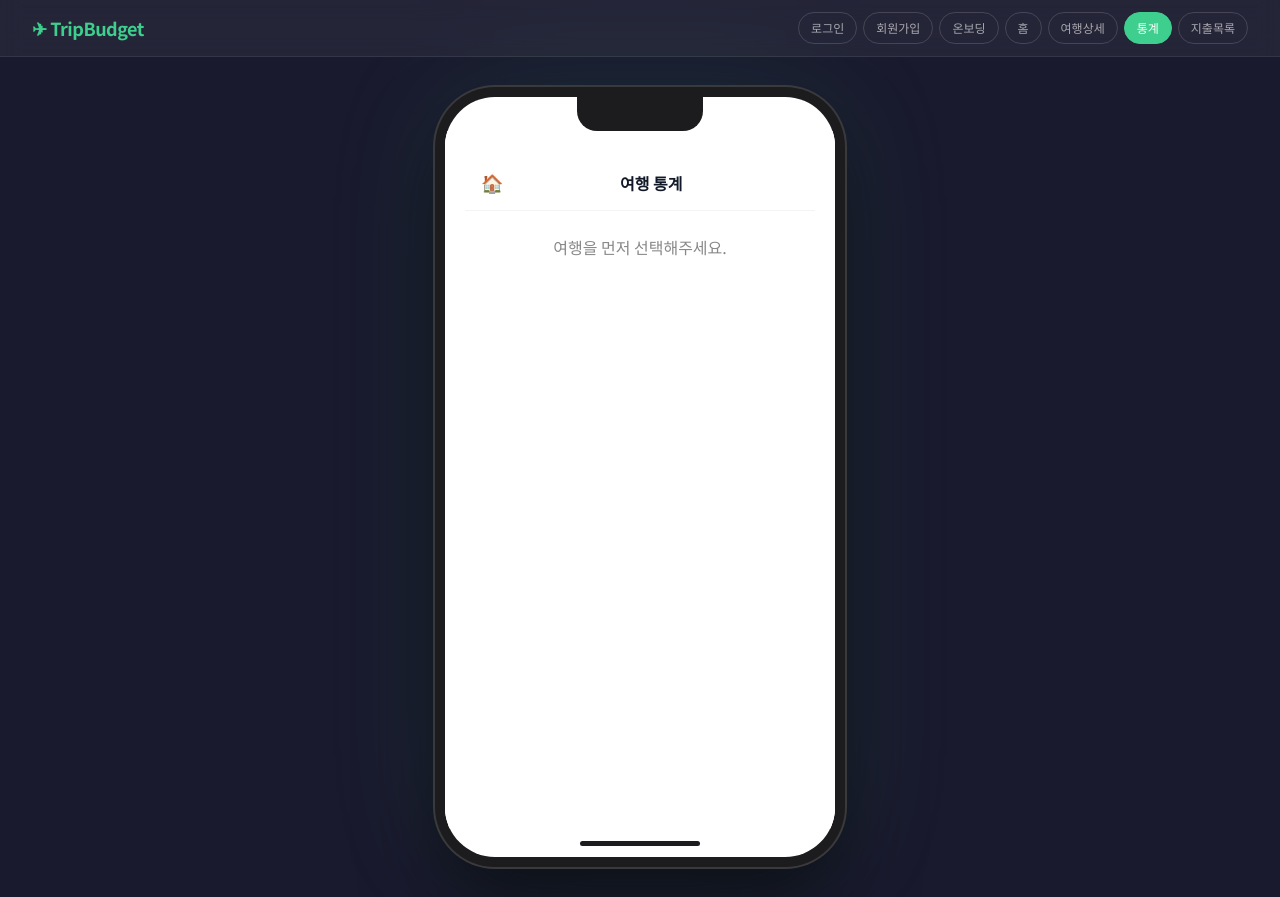
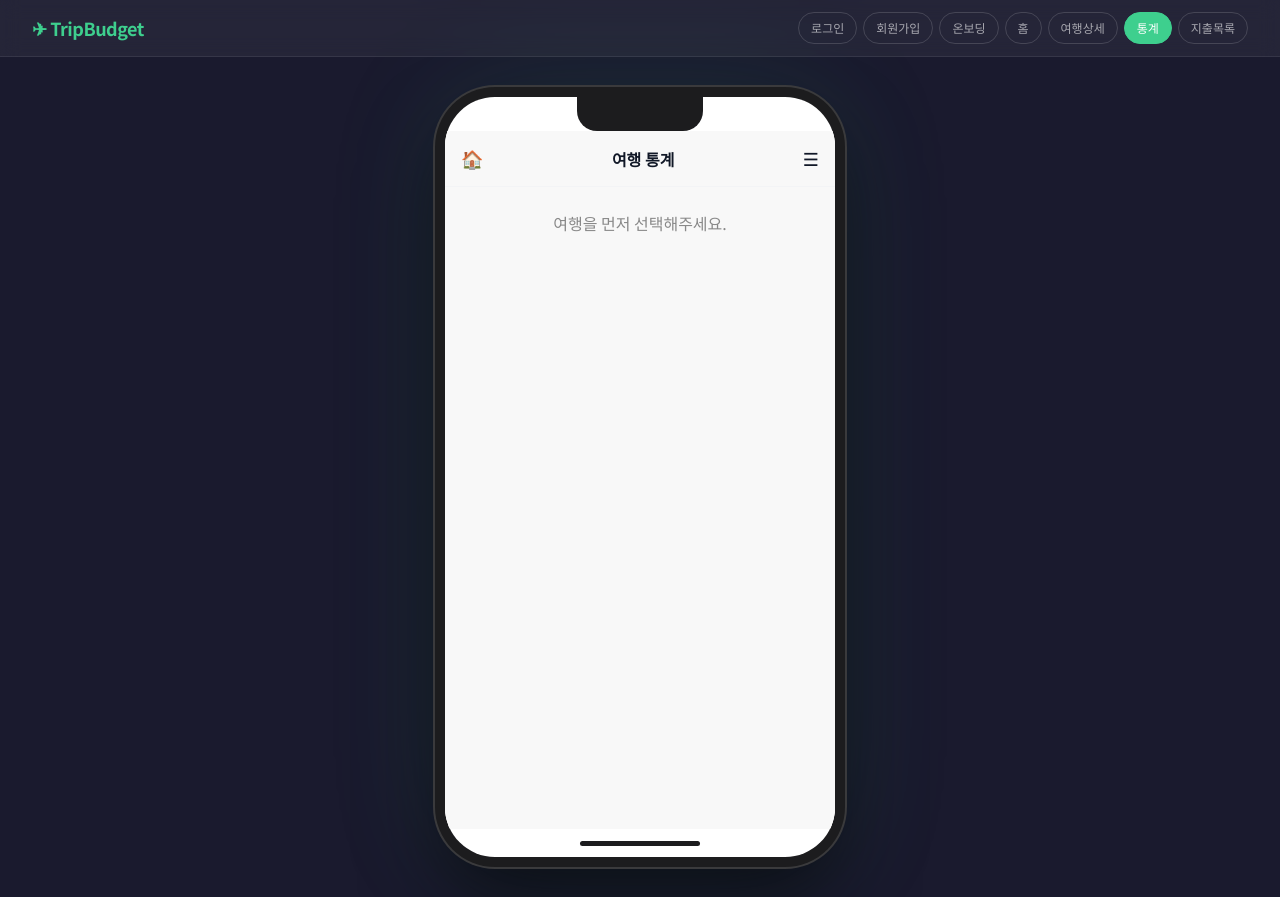
Before and after one commit to SkRookies-TripProject/frontend, a React (Vite) app: page / in a window 1280 px wide. Both pictures are taken after a click on the button "통계". Built offline with nearby package versions, Linux system fonts and the light colour scheme.

Commit message:
헤더 수정

```diff
--- a/src/app.css
+++ b/src/app.css
@@ -894,40 +894,14 @@ body {
 
 /* ─── 통계 ──────────────────────────────────────────────────────────────────── */
 
-/* .trip-day-tabs-scroll {
-  display: flex;
-  gap: 12px;
-  overflow-x: auto;
-  padding: 8px 4px;
+ /* 통계 전체 */
+.stats-screen {
+  padding: 0;
+  background: #f8f8f8;
 }
 
-.trip-day-tabs-scroll .day-col {
-  min-width: 52px;
-  text-align: center;
-}
-
-/* stats 화면에서만 3열로 */
-/* .stats-screen .budget-summary {
-  display: grid;
-  grid-template-columns: repeat(3, 1fr);
-  gap: 12px;
-}
-
-.stats-screen .legend-row {
-  display: grid;
-  grid-template-columns: 12px 1fr auto auto;
-  gap: 8px;
-  align-items: center;
-}
-
-.stats-screen .legend-dot {
-  width: 10px;
-  height: 10px;
-  border-radius: 50%;
-} */ */
- /* 통계 전체 */
-.stats-screen {
-  background: #f8f8f8;
+.stats-content {
+  padding: 16px;
 }
 
 /* 날짜 박스 */
--- a/src/pages/StatsScreen.jsx
+++ b/src/pages/StatsScreen.jsx
@@ -18,7 +18,7 @@ export default function StatsScreen({ onNavigate, trip, expenses = [] }) {
         <div className="detail-header">
           <span className="home-icon" onClick={() => onNavigate("home")}>🏠</span>
           <span className="detail-title">여행 통계</span>
-          <span className="menu-icon"></span>
+          <span className="menu-icon">☰</span>
         </div>
         <p style={{ padding: 24, textAlign: "center", color: "#888" }}>
           여행을 먼저 선택해주세요.
@@ -45,9 +45,10 @@ export default function StatsScreen({ onNavigate, trip, expenses = [] }) {
     <div className="detail-header">
       <span className="home-icon" onClick={() => onNavigate("home")}>🏠</span>
       <span className="detail-title">{trip.flag} {trip.name} 통계</span>
-        <span className="menu-icon"></span>
+      <span className="menu-icon">☰</span>
     </div>
 
+    <div className="stats-content">
       <TripDayTabs days={tripDays} />
 
       <BudgetSummary
@@ -61,10 +62,9 @@ export default function StatsScreen({ onNavigate, trip, expenses = [] }) {
       </div>
 
       <CategoryDonutChart stats={stats} />
-
       <StatsLegend stats={stats} />
-
       <MonthlyExpenseCalendar calendarData={calendarData} />
+    </div>
   </div>
 );
 }
```
Also changed, not shown: src/App.jsx (+1 -49 lines). Lines whose indentation alone changed are shown as unchanged.
